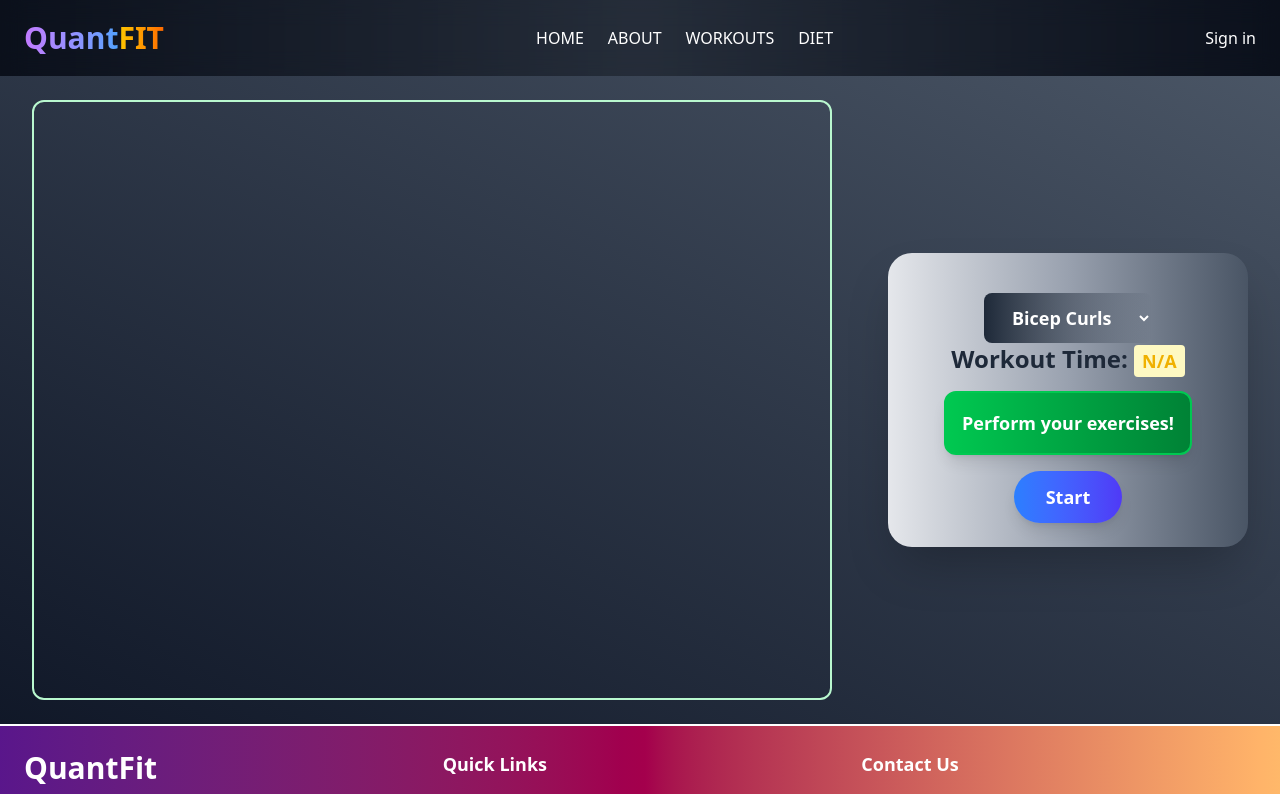
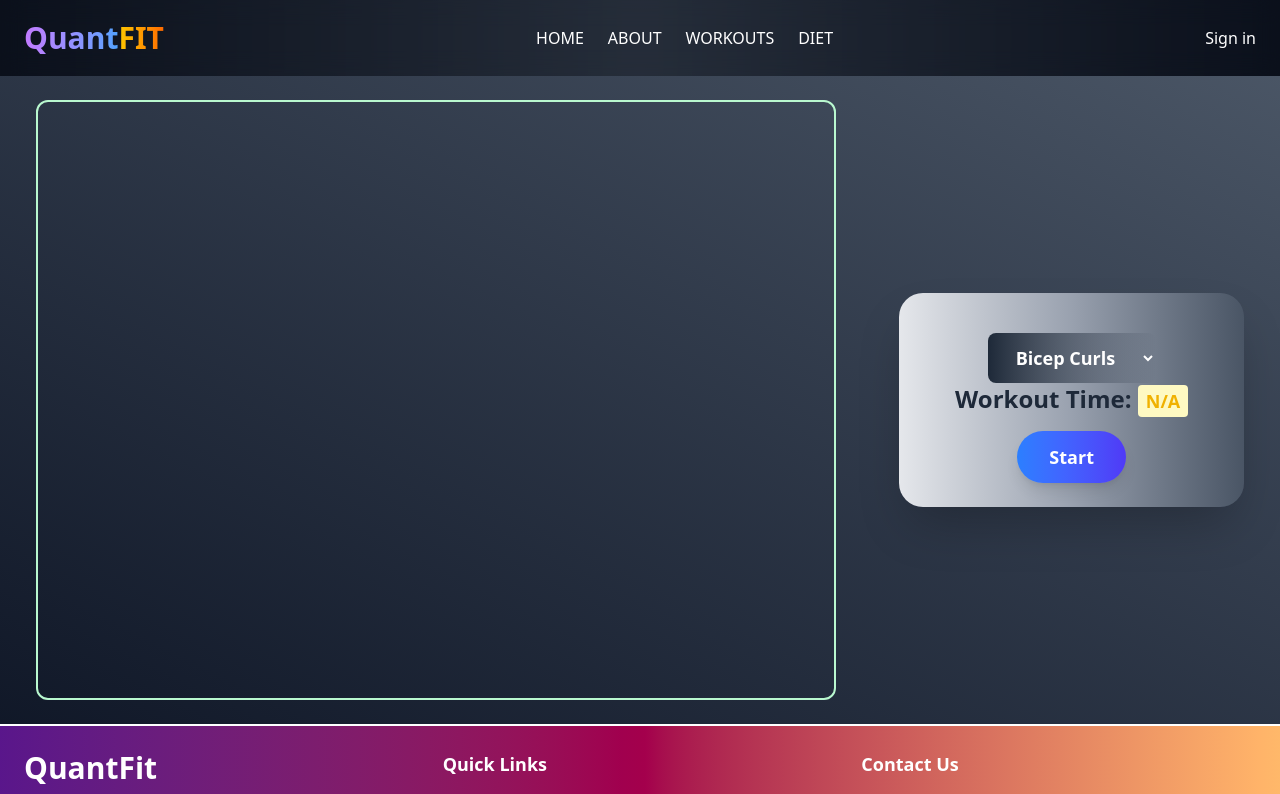
Before and after one commit to adisrc/quantum-fit, a React (Vite) app in the folder frontend/: page /pose in a window 1280 px wide. Shown: the top 794 px of the page. Built offline with nearby package versions, Linux system fonts and the light colour scheme; no server answers.

Commit message:
voice_speech_completed

```diff
--- a/frontend/src/components/Pose.jsx
+++ b/frontend/src/components/Pose.jsx
@@ -31,9 +31,20 @@ const MediaPose = () => {
   const [crunchState, setCrunchState] = useState("Up");
   const [curlState, setCurlState] = useState("Down"); // State for curl
   const [feedbackMessage, setFeedbackMessage] = useState(
-    "Perform your exercises!"
+    ""
   );
   const [isError, setIsError] = useState(false);
+
+  const speakMessage = (message) => {
+    const synth = window.speechSynthesis;
+    const utterance = new SpeechSynthesisUtterance(message);
+    synth.speak(utterance);
+  };
+  useEffect(() => {
+    if (feedbackMessage) {
+      speakMessage(feedbackMessage);
+    }
+  }, [feedbackMessage]);
 
   useEffect(() => {
     if (location.state?.exerciseName) {
@@ -41,6 +52,9 @@ const MediaPose = () => {
       console.log(workoutType);
     }
   }, [location]);
+
+
+
 
   useEffect(() => {
     if (startClick) {
@@ -389,7 +403,7 @@ const MediaPose = () => {
                   </h2>
                 )}
 
-                <h3
+  { feedbackMessage&& <h3
                   className={`text-lg font-semibold mt-4 p-4 rounded-xl border-2 ${
                     isError
                       ? "border-red-500 bg-gradient-to-r from-red-500 to-red-700 text-white"
@@ -397,7 +411,7 @@ const MediaPose = () => {
                   } shadow-lg w-full max-w-sm text-center`}
                 >
                   {feedbackMessage}
-                </h3>
+                </h3>}
               </form>
               {!poseLandmarker ? (
                 <button
--- a/frontend/src/main.jsx
+++ b/frontend/src/main.jsx
@@ -1,7 +1,7 @@
 import React from 'react'
 import ReactDOM from 'react-dom/client'
 import './index.css'
-import { ClerkProvider } from '@clerk/clerk-react'
+import { ClerkProvider } from '@clerk/clerk-react'//authentication
 import App from './App'
 import { WorkoutProvider } from './contexts/WorkoutContext'
 import { BrowserRouter } from 'react-router-dom'
```
Also changed, not shown: frontend/src/components/voice.jsx (added).
